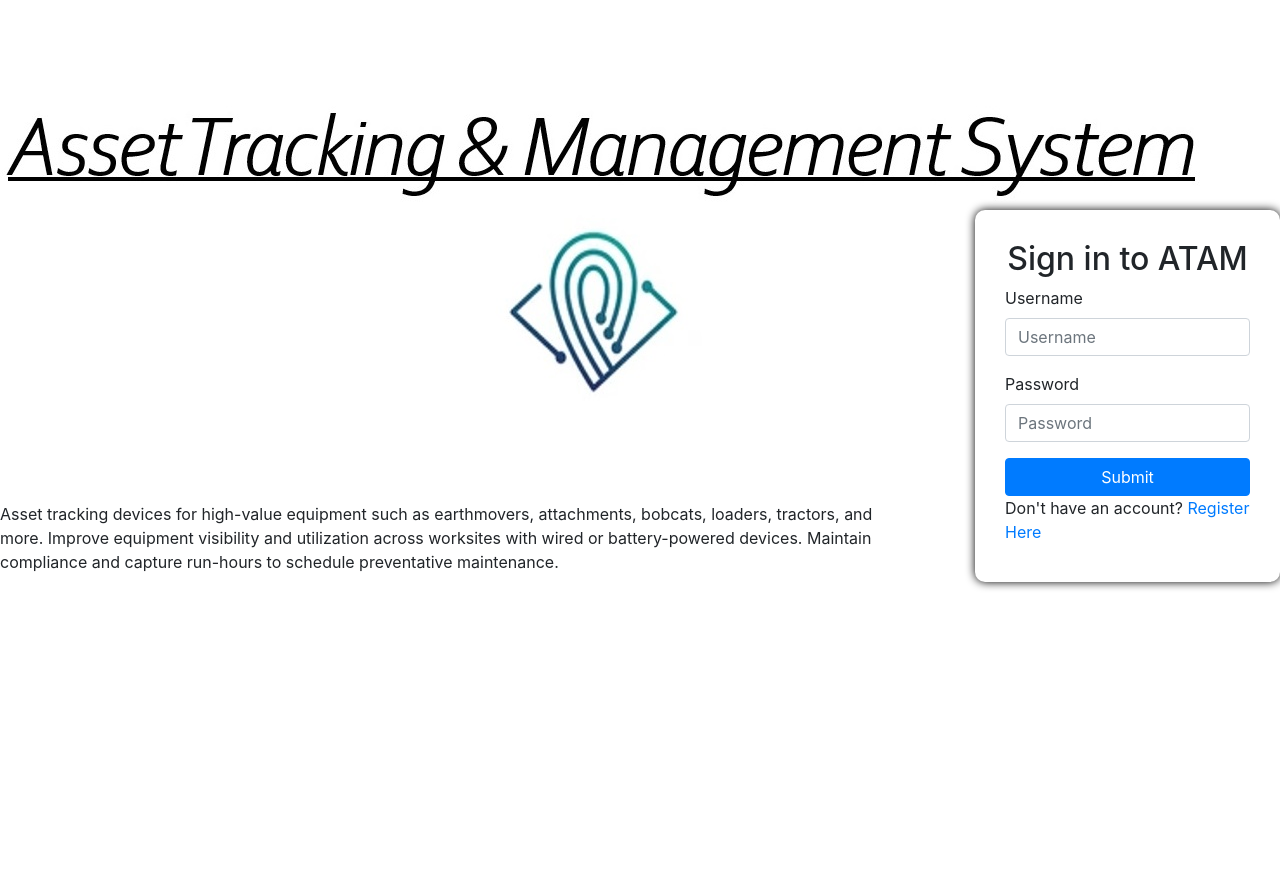
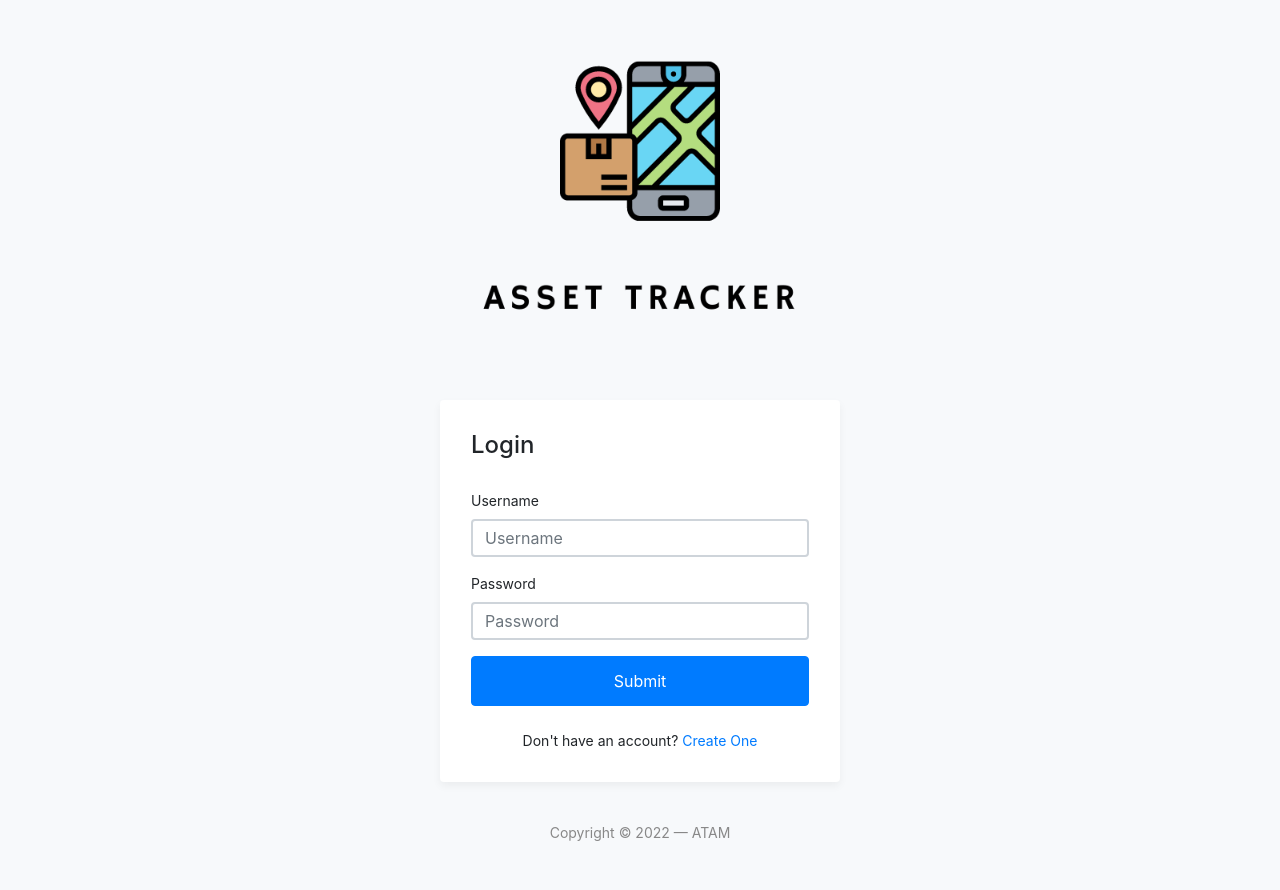
Before and after one commit to AbdurRafay01/Asset-Tracking-CMMS, a Django app: template ATAM/user/templates/user/login.html in a window 1280 px wide. After the commit the page ends 841 px from the top, so only its background shows below. Run offline with Django 4.2, Linux system fonts and the light colour scheme; the template is opened without the code that fills it, so the values that code supplies are empty; some libraries are stand-ins or nearby versions.

Commit message:
Auto stash before merge of "main" and "origin/main", added login page

```diff
--- a/ATAM/ATAM/settings.py
+++ b/ATAM/ATAM/settings.py
@@ -50,7 +50,6 @@ INSTALLED_APPS = [
     'fontawesomefree',
     'inventory',
     'crispy_forms',
-
 ]
 
 MIDDLEWARE = [
@@ -172,6 +171,7 @@ STATIC_URL = '/static/'
 STATICFILES_DIRS = (
     os.path.join(BASE_DIR, "tracking/static/"),
     os.path.join(BASE_DIR, "fontawesomefree"),
+    os.path.join(BASE_DIR, "user/static/")
     # os.path.join(BASE_DIR, "bootstrap513"),
 )
 # Default primary key field type
--- a/ATAM/ATAM/urls.py
+++ b/ATAM/ATAM/urls.py
@@ -22,7 +22,7 @@ urlpatterns = [
 
     path('admin/', admin.site.urls),
     #path('',include('tracking.urls')),
-     path('tracking/',include('tracking.urls')),
+    path('tracking/',include('tracking.urls')),
     path('',include('user.urls')),
     path('inventory/',include('inventory.urls')),
 
--- a/ATAM/inventory/templates/inventory/index.html
+++ b/ATAM/inventory/templates/inventory/index.html
@@ -58,7 +58,7 @@ td
             <td>{{ asset.description }}</td>
             <td>{{ asset.created_at }}</td>
             <td> <a href="{% url 'inventory:add_asset_instance' asset.id %}"><button type="submit" class="btn btn-warning btn-sm" name="button">Edit</button></a>
-             <a href="{% url 'inventory:delete_asset' asset.id %}"><button type="submit" class="btn btn-danger btn-sm" name="button">Delete</button></a></td>
+			<a href="{% url 'inventory:delete_asset' asset.id %}"><button type="submit" class="btn btn-danger btn-sm" name="button">Delete</button></a></td>
         </tr>
         {% endfor %}
 	</tbody>
--- a/ATAM/inventory/views.py
+++ b/ATAM/inventory/views.py
@@ -52,9 +52,6 @@ def delete_asset(request,id):
     return redirect('/inventory/')
 
 
-
-
-
 def add_tracker(request):
     form = AddTrackerForm()
     if request.method == 'POST':
--- a/ATAM/tracking/tasks.py
+++ b/ATAM/tracking/tasks.py
@@ -32,7 +32,8 @@ def  get_location():
         print("databases empty")
     async_to_sync(channel_layer.group_send)('location',{
         'type':'send_location',
-        'text':json.dumps(tracker_location)
+        'text':json.dumps(tracker_location),
+
     })
 
 @shared_task
--- a/ATAM/tracking/urls.py
+++ b/ATAM/tracking/urls.py
@@ -4,11 +4,12 @@ from .views import*
 app_name = 'tracking'
 urlpatterns = [
     path('trackers',index,name='index'),
+    path("trackers/delete/<int:id>", notification_delete, name="notification_delete"),
     path('current_location/<int:tracker_id>',location_detail,name="current_location"),
     path('tracker/<int:tracker_id>',tracker,name="tracker"),
     path('current_location',location_list,name="current_location_list"),
     path('settings',setting,name="settings"),
     path("notification_alert/", notification_alert, name="notification_alert"),
     path("notification/", notification, name="notification"),
-      path('dashboard',dashboard,name="dashboard"),
+    path('dashboard',dashboard,name="dashboard"),
 ]
--- /dev/null
+++ b/ATAM/user/static/css/main.css
@@ -0,0 +1,83 @@
+html,body {
+	height: 100%;
+}
+
+body.my-login-page {
+	background-color: #f7f9fb;
+	font-size: 14px;
+}
+
+/* .my-login-page .brand {
+	width: 90px;
+	height: 90px;
+	overflow: hidden;
+	border-radius: 50%;
+	margin: 40px auto;
+	box-shadow: 0 4px 8px rgba(0,0,0,.05);
+	position: relative;
+	z-index: 1;
+} */
+
+.my-login-page .brand img {
+	width: 100%;
+}
+
+#main_icon{
+    width: 400px;
+}
+
+.my-login-page .card-wrapper {
+	width: 400px;
+}
+
+.my-login-page .card {
+	border-color: transparent;
+	box-shadow: 0 4px 8px rgba(0,0,0,.05);
+}
+
+.my-login-page .card.fat {
+	padding: 10px;
+}
+
+.my-login-page .card .card-title {
+	margin-bottom: 30px;
+}
+
+.my-login-page .form-control {
+	border-width: 2.3px;
+}
+
+.my-login-page .form-group label {
+	width: 100%;
+}
+
+.my-login-page .btn.btn-block {
+	padding: 12px 10px;
+}
+
+.my-login-page .footer {
+	margin: 40px 0;
+	color: #888;
+	text-align: center;
+}
+
+@media screen and (max-width: 425px) {
+	.my-login-page .card-wrapper {
+		width: 90%;
+		margin: 0 auto;
+	}
+}
+
+@media screen and (max-width: 320px) {
+	.my-login-page .card.fat {
+		padding: 0;
+	}
+
+	.my-login-page .card.fat .card-body {
+		padding: 15px;
+	}
+}
+
+/* #main_icon{
+    width: 200px;
+} */
--- a/ATAM/user/templates/user/login.html
+++ b/ATAM/user/templates/user/login.html
@@ -1,102 +1,118 @@
 {% load static %}
+
 <!DOCTYPE html>
+<html lang="en">
+
+<head>
+    <meta charset="utf-8">
+    <meta name="author" content="Kodinger">
+    <meta name="viewport" content="width=device-width,initial-scale=1">
+    <title>My Login Page</title>
+    <link rel="stylesheet" href="https://stackpath.bootstrapcdn.com/bootstrap/4.3.1/css/bootstrap.min.css"
+        integrity="sha384-ggOyR0iXCbMQv3Xipma34MD+dH/1fQ784/j6cY/iJTQUOhcWr7x9JvoRxT2MZw1T" crossorigin="anonymous">
+    {% comment %} <link rel="stylesheet" type="text/css" href="css/my-login.css"> {% endcomment %}
+    <link rel="stylesheet" href="{% static '/css/main.css' %}">
 
 
-<html lang="en">
-<head>
     <meta charset="UTF-8">
     <meta name="viewport" content="width=device-width, initial-scale=1.0">
     <title>Login</title>
     <script src="https://ajax.googleapis.com/ajax/libs/jquery/3.6.0/jquery.min.js"></script>
-        <script type="text/javascript" ></script>
+    <script type="text/javascript"></script>
     <link rel="stylesheet" href="https://cdn.jsdelivr.net/npm/bootstrap@4.0.0/dist/css/bootstrap.min.css"
         integrity="sha384-Gn5384xqQ1aoWXA+058RXPxPg6fy4IWvTNh0E263XmFcJlSAwiGgFAW/dAiS6JXm" crossorigin="anonymous">
     <script src="https://cdn.jsdelivr.net/npm/bootstrap@4.0.0/dist/js/bootstrap.min.js"
-    integrity="sha384-JZR6Spejh4U02d8jOt6vLEHfe/JQGiRRSQQxSfFWpi1MquVdAyjUar5+76PVCmYl" crossorigin="anonymous"></script>
+        integrity="sha384-JZR6Spejh4U02d8jOt6vLEHfe/JQGiRRSQQxSfFWpi1MquVdAyjUar5+76PVCmYl" crossorigin="anonymous">
+    </script>
+    <link href='http://fonts.googleapis.com/css?family=Roboto' rel='stylesheet' type='text/css'>
+</head>
 
-    <link href='http://fonts.googleapis.com/css?family=Roboto' rel='stylesheet' type='text/css'>
-    <style>
-        .form-container {
-            background-color: #fff;
-            padding: 30px;
-            border-radius: 10px;
-            box-shadow: 0px 0px 10px 0px #000;
-            position: absolute;
-            top: 15vh;
-
-                         }
-        .bg {
-            background: url("../static/user/images/asset2.jpg") no-repeat;
-            width: 100%;
-            height: 100vh;
-            bottom: 100vh;
-        }
-        .main
-        {
-            padding-top: 2px;
-            position: relative;
-            bottom: -500px;
-            width: 70%;
-        }
-    </style>
-</head>
-<body>
-
-<div class="main">
-  <p style="font-size: 1em">Asset tracking devices for high-value equipment such as earthmovers,
-     attachments, bobcats, loaders, tractors, and more. Improve equipment visibility and utilization
-      across worksites with wired or battery-powered devices. Maintain compliance and capture run-hours
-       to schedule preventative maintenance.</p>
+<body class="my-login-page">
+    <section class="h-100">
+        <div class="container h-100">
+            <div class="row justify-content-md-center h-100">
+                <div class="card-wrapper">
+<div class="brand">
+    <img id="main_icon" src="{% static '/user/images/main_icon.png' %}" alt="logo">
 </div>
-<section class="container-fluid bg">
-    <section class="row justify-content-lg-end">
-        <section class="col-12 col-sm-6 col-md-3">
-                    <form class="form-container" id="login_form" >
+<div class="card fat">
+    <div class="card-body">
+        <h4 class="card-title">Login</h4>
+        <form id="login_form" class="my-login-validation">
         {% csrf_token %}
             <div class="form-group">
-                            <h2 style="text-align: center"> Sign in to ATAM</h2>
                 <label for="username">Username</label>
-                            <input type="text" class="form-control" id="username" aria-describedby="userHelp" placeholder="Username">
-                            <p style="color: red;"id="username_error"></p>
+                <input type="text" class="form-control" id="username" aria-describedby="userHelp"
+            placeholder="Username">
+        <p style="color: red;" id="username_error"></p>
             </div>
+
             <div class="form-group">
                 <label for="password">Password</label>
                 <input type="password" class="form-control" id="password" placeholder="Password">
-                <p style="color: red;"id="password_error"></p>
+                <p style="color: red;" id="password_error"></p>
             </div>
-        <p style="color: red;"id="non_field_errors"></p>
-        <input  type="button" class="btn btn-primary btn-block"value="Submit" id="login">
+            <p style="color: red;" id="non_field_errors"></p>
 
-            <label class="form-reg-label" for="exampleCheck1">Don't have an account? <a href="{% url 'register' %}">Register Here</a> </label>
-
+            <div class="form-group m-0">
+                <input type="button" class="btn btn-primary btn-block" value="Submit" id="login">
+                {% comment %} <button type="submit" class="btn btn-primary btn-block" id="login">
+                    Login
+                </button> {% endcomment %}
+            </div>
+                                <div class="mt-4 text-center">
+                                    Don't have an account? <a href="{% url 'register' %}">Create One</a>
+                                </div>
                             </form>
-        </section>
-    </section>
+                        </div>
+                    </div>
+                    <div class="footer">
+                        Copyright &copy; 2022 &mdash; ATAM
+                    </div>
+                </div>
+            </div>
+        </div>
     </section>
 
-<script src="https://code.jquery.com/jquery-3.2.1.slim.min.js" integrity="sha384-KJ3o2DKtIkvYIK3UENzmM7KCkRr/rE9/Qpg6aAZGJwFDMVNA/GpGFF93hXpG5KkN" crossorigin="anonymous"></script>
-<script src="https://cdn.jsdelivr.net/npm/popper.js@1.12.9/dist/umd/popper.min.js" integrity="sha384-ApNbgh9B+Y1QKtv3Rn7W3mgPxhU9K/ScQsAP7hUibX39j7fakFPskvXusvfa0b4Q" crossorigin="anonymous"></script>
+    <script src="https://code.jquery.com/jquery-3.3.1.slim.min.js"
+        integrity="sha384-q8i/X+965DzO0rT7abK41JStQIAqVgRVzpbzo5smXKp4YfRvH+8abtTE1Pi6jizo" crossorigin="anonymous">
+    </script>
+    <script src="https://cdnjs.cloudflare.com/ajax/libs/popper.js/1.14.7/umd/popper.min.js"
+        integrity="sha384-UO2eT0CpHqdSJQ6hJty5KVphtPhzWj9WO1clHTMGa3JDZwrnQq4sF86dIHNDz0W1" crossorigin="anonymous">
+    </script>
+    <script src="https://stackpath.bootstrapcdn.com/bootstrap/4.3.1/js/bootstrap.min.js"
+        integrity="sha384-JjSmVgyd0p3pXB1rRibZUAYoIIy6OrQ6VrjIEaFf/nJGzIxFDsf4x0xIM+B07jRM" crossorigin="anonymous">
+    </script>
+    {% comment %} <script src="js/my-login.js"></script> {% endcomment %}
+
+
+    <script src="https://code.jquery.com/jquery-3.2.1.slim.min.js"
+        integrity="sha384-KJ3o2DKtIkvYIK3UENzmM7KCkRr/rE9/Qpg6aAZGJwFDMVNA/GpGFF93hXpG5KkN" crossorigin="anonymous">
+    </script>
+    <script src="https://cdn.jsdelivr.net/npm/popper.js@1.12.9/dist/umd/popper.min.js"
+        integrity="sha384-ApNbgh9B+Y1QKtv3Rn7W3mgPxhU9K/ScQsAP7hUibX39j7fakFPskvXusvfa0b4Q" crossorigin="anonymous">
+    </script>
 
 </body>
+
 </html>
-<script src="https://ajax.googleapis.com/ajax/libs/jquery/3.6.0/jquery.min.js"></script>
-<script type="text/javascript" ></script>
+
 <script>
-
     //console.log("document loading")
-$(document).ready(function(){
+    $(document).ready(function () {
 
 
 
-    $("#login").click(function(){
+        $("#login").click(function () {
             $("#username_error").text("");
             $("#password_error").text("");
             $("#non_field_errors").text("");
 
             var username = $('#username').val();
-    var password =$('#password').val();
+            var password = $('#password').val();
 
-    var serializedData = $("#login_form").serialize()+"&username="+username+"&password="+password;
+            var serializedData = $("#login_form").serialize() + "&username=" + username + "&password=" +
+                password;
             $.ajax({
                 type: 'POST',
                 url: '{% url "api_login" %}',
@@ -120,5 +136,4 @@ $(document).ready(function(){
             })
         })
     })
-
 </script>
```
Also changed, not shown: ATAM/tracking/static/tracking/js/notification_alerts.js (+5 -5 lines), ATAM/tracking/templates/tracking/layout.html (+5 -4 lines), ATAM/tracking/templates/tracking/notification.html (+11 -5 lines), ATAM/tracking/views.py (+10 -5 lines), ATAM/user/templates/user/loginold.html (added, +111 -0 lines), ATAM/user/static/user/images/main_icon.png (added). Lines whose indentation alone changed are shown as unchanged.
